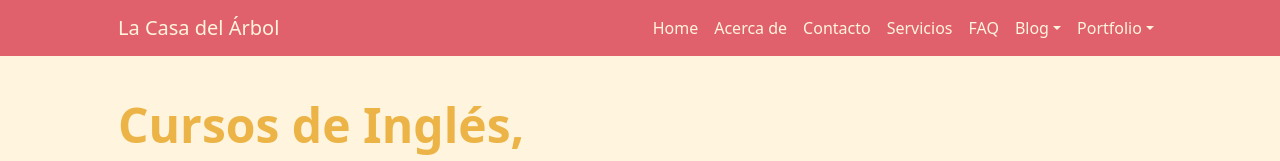
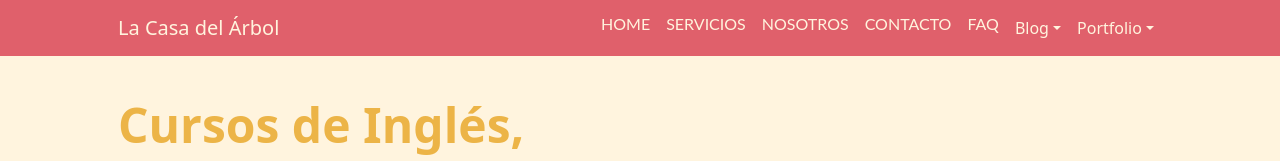
Before and after one commit to zaidiaz23/aynoc, a plain HTML site: page index.html in a window 1280 px wide. Shown: the top 161 px of the page. Drawn offline with nearby package versions, Linux system fonts and the light colour scheme.

Commit message:
agregué un estilo al navbar

```diff
--- a/css/estilos.css
+++ b/css/estilos.css
@@ -19,7 +19,54 @@
 }
 
 .navbar-dark .navbar-nav .nav-link:hover{
-    color: #3D4D52;
+    color: #E4E1D7;
+}
+
+/*ESTILOS A LAS A DEL MENU, NAVBAR*/
+.estilito
+{
+  position: relative;
+  display: block;
+  padding: 4px 0;
+  font-family: Lato, sans-serif;
+  color: #E4E1D7;
+  text-decoration: none;
+  text-transform: uppercase;
+  transition: 0.5s;
+}
+
+.estilito::after
+{
+  position: absolute;
+  content: "";
+  top: 100%;
+  left: 0;
+  width: 100%;
+  height: 3px;
+  background: #FFCFD2;
+  transform: scaleX(0);
+  transform-origin: right;
+  transition: transform 0.5s;
+}
+
+.estilito:hover{
+  color: #E4E1D7;
+}
+
+.estilito:hover::after
+{
+  transform: scaleX(1);
+  transform-origin: left;
+}
+
+/** dispositivos pequeños en vista landscape (horizontal) */
+@media (min-width: 576px) and (max-width: 767px)
+{
+  .estilito:hover::after
+{
+  transform: scaleX(0.3);
+  transform-origin: left;
+}
 }
 
 /*HEADER*/
--- a/index.html
+++ b/index.html
@@ -23,11 +23,11 @@
                     <button class="navbar-toggler" type="button" data-bs-toggle="collapse" data-bs-target="#navbarSupportedContent" aria-controls="navbarSupportedContent" aria-expanded="false" aria-label="Toggle navigation"><span class="navbar-toggler-icon"></span></button>
                     <div class="collapse navbar-collapse" id="navbarSupportedContent">
                         <ul class="navbar-nav ms-auto mb-2 mb-lg-0">
-                            <li class="nav-item"><a class="nav-link" href="index.html">Home</a></li>
-                            <li class="nav-item"><a class="nav-link" href="about.html">Acerca de</a></li>
-                            <li class="nav-item"><a class="nav-link" href="contact.html">Contacto</a></li>
-                            <li class="nav-item"><a class="nav-link" href="pricing.html">Servicios</a></li>
-                            <li class="nav-item"><a class="nav-link" href="faq.html">FAQ</a></li>
+                            <li class="nav-item"><a class="nav-link estilito" href="index.html">Home</a></li>
+                            <li class="nav-item"><a class="nav-link estilito" href="pricing.html">Servicios</a></li>
+                            <li class="nav-item"><a class="nav-link estilito" href="about.html">Nosotros</a></li>
+                            <li class="nav-item"><a class="nav-link estilito" href="contact.html">Contacto</a></li>
+                            <li class="nav-item"><a class="nav-link estilito" href="faq.html">FAQ</a></li>
                             <li class="nav-item dropdown">
                                 <a class="nav-link dropdown-toggle" id="navbarDropdownBlog" href="#" role="button" data-bs-toggle="dropdown" aria-expanded="false">Blog</a>
                                 <ul class="dropdown-menu dropdown-menu-end" aria-labelledby="navbarDropdownBlog">
```
